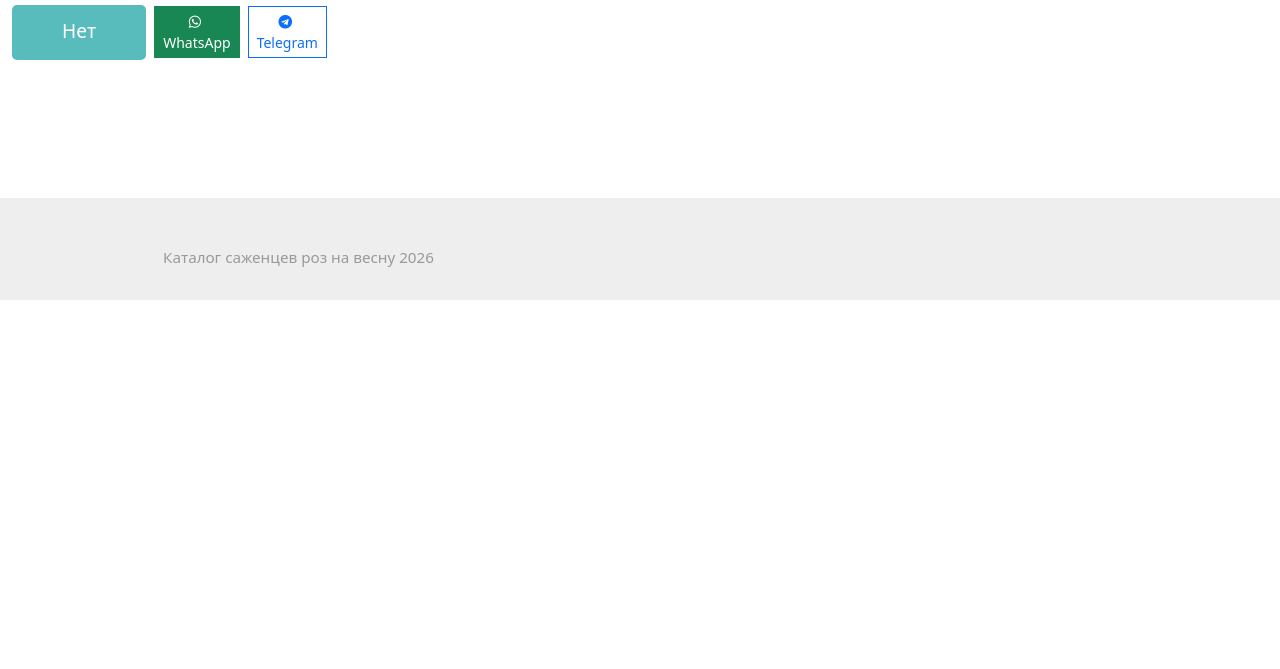
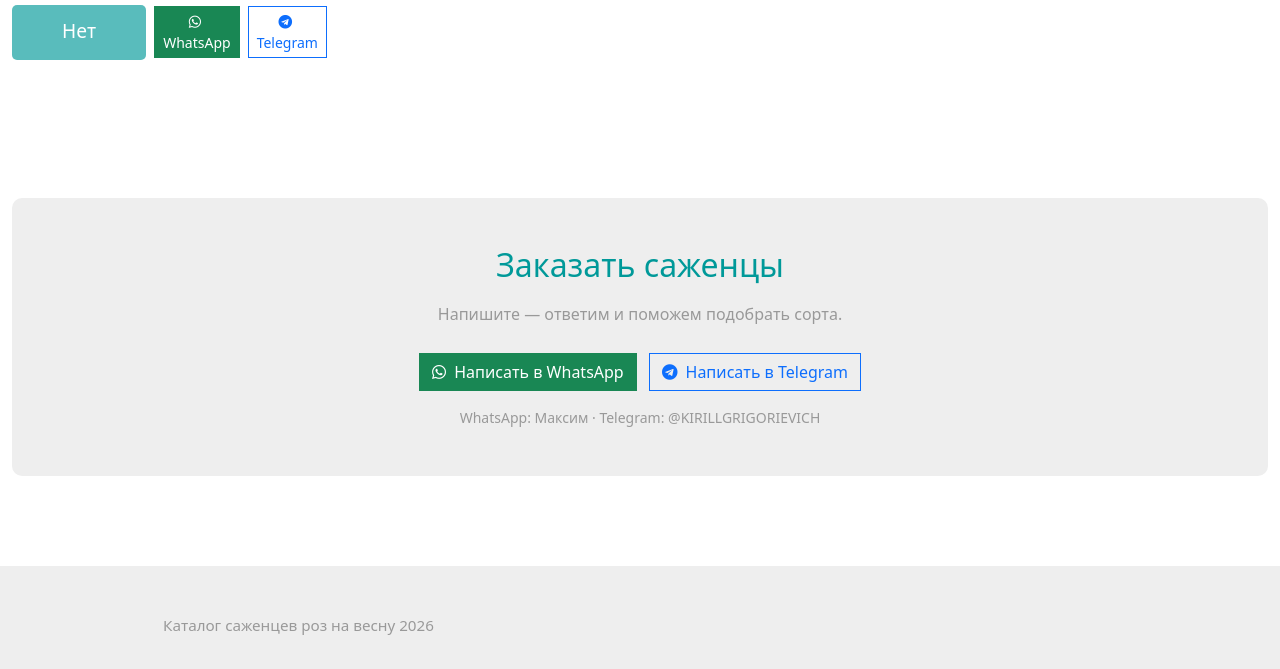
Before and after one commit to lesnikovmn-svg/rosy-catalog-2026, a plain HTML site: page index.html in a window 1280 px wide. Shown: the part 2120-2789 px from the top of the page. Before the commit the page ends 2420 px from the top, so only its background shows below. Drawn offline with Linux system fonts and the light colour scheme.

Commit message:
Add call-to-action order block on catalog page

```diff
--- a/index.html
+++ b/index.html
@@ -98,6 +98,24 @@
         <p id="status" class="tm-text-gray" role="status"></p>
 
         <div class="row tm-mb-90 tm-gallery" id="grid" aria-live="polite"></div>
+
+        <div class="row tm-mb-90">
+            <div class="col-12">
+                <div class="tm-bg-gray p-5 text-center" style="border-radius: 10px;">
+                    <h2 class="tm-text-primary mb-3">Заказать саженцы</h2>
+                    <p class="tm-text-gray mb-4">Напишите — ответим и поможем подобрать сорта.</p>
+                    <a class="btn btn-success mr-2" target="_blank" rel="noopener"
+                       href="https://wa.me/79384096708?text=%D0%97%D0%B4%D1%80%D0%B0%D0%B2%D1%81%D1%82%D0%B2%D1%83%D0%B9%D1%82%D0%B5!%20%D0%98%D0%BD%D1%82%D0%B5%D1%80%D0%B5%D1%81%D1%83%D0%B5%D1%82%20%D0%BA%D0%B0%D1%82%D0%B0%D0%BB%D0%BE%D0%B3%20%D1%80%D0%BE%D0%B7%202026">
+                        <i class="fab fa-whatsapp mr-1"></i> Написать в WhatsApp
+                    </a>
+                    <a class="btn btn-outline-primary" target="_blank" rel="noopener"
+                       href="https://t.me/share/url?url=https%3A%2F%2Flesnikovmn-svg.github.io%2Frosy-catalog-2026%2F&text=%D0%97%D0%B4%D1%80%D0%B0%D0%B2%D1%81%D1%82%D0%B2%D1%83%D0%B9%D1%82%D0%B5!%20%D0%98%D0%BD%D1%82%D0%B5%D1%80%D0%B5%D1%81%D1%83%D0%B5%D1%82%20%D0%BA%D0%B0%D1%82%D0%B0%D0%BB%D0%BE%D0%B3%20%D1%80%D0%BE%D0%B7%202026">
+                        <i class="fab fa-telegram mr-1"></i> Написать в Telegram
+                    </a>
+                    <div class="tm-text-gray small mt-3">WhatsApp: Максим · Telegram: @KIRILLGRIGORIEVICH</div>
+                </div>
+            </div>
+        </div>
     </div>
 
     <footer class="tm-bg-gray pt-5 pb-3 tm-text-gray tm-footer">
```
